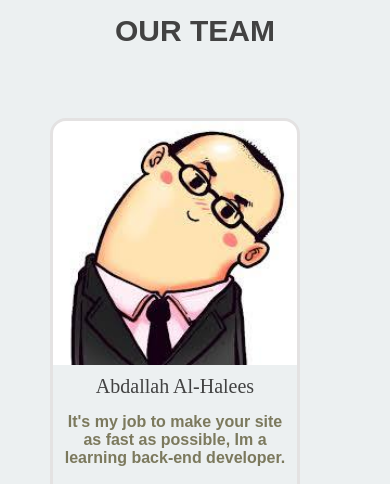
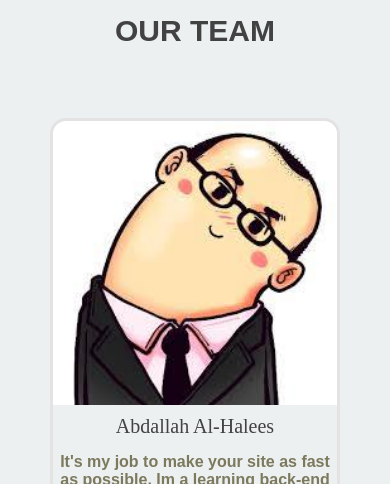
Before and after one commit to FACG2/webtopia, a plain HTML site: page index.html in a window 390 px wide. Shown: the part 950-1434 px from the top of the page. Drawn offline with Linux system fonts and the light colour scheme.

Commit message:
fix responsive issues relates #18

```diff
--- a/style.css
+++ b/style.css
@@ -53,21 +53,42 @@ section {
     display: table;
     flex-wrap: wrap;
     margin: 0px auto;
+  align-items: center;
   }
+
+
+
 
   .card {
     display: inline block;
-    width: 250px;
+    width: 20%;
     height: 420px;
     border: 3px solid #e4e2e2;
-    align-items: center;
-    justify-content: center;
-    margin-right: 30px;
+    margin-right: 5%;
     margin-bottom: 30px;
     float: left;
     border-radius: 1em;
     overflow: hidden;
   }
+
+
+
+@media screen and (max-width: 992px) {
+.card {
+    width: 20%;
+}
+}
+
+@media screen and (max-width: 768px) {
+.card {
+    width: 40%;
+}
+}
+@media screen and (max-width: 480px) {
+.card {
+    width: 100%;
+}
+}
 
   .member-image {
     width: 100%;
```
